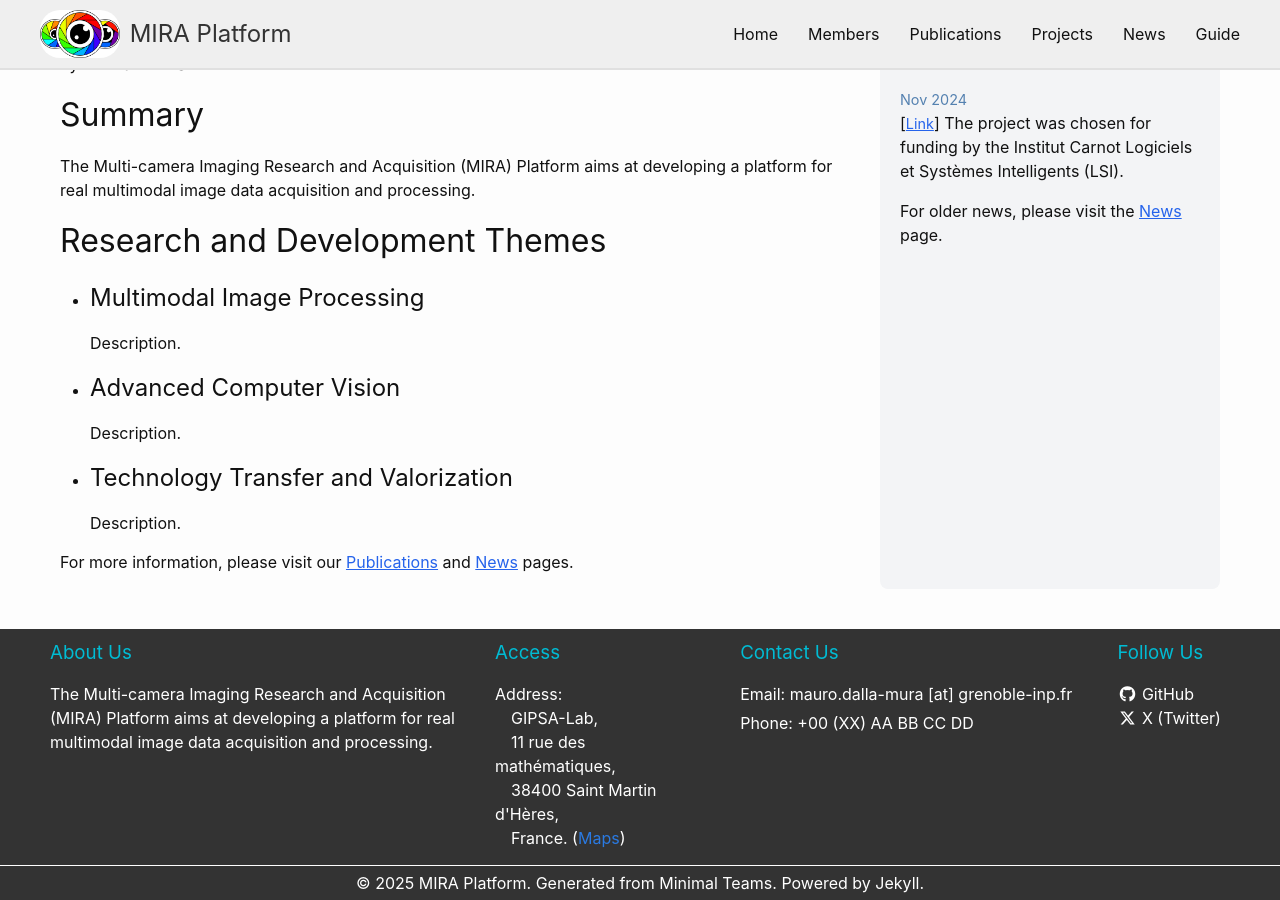
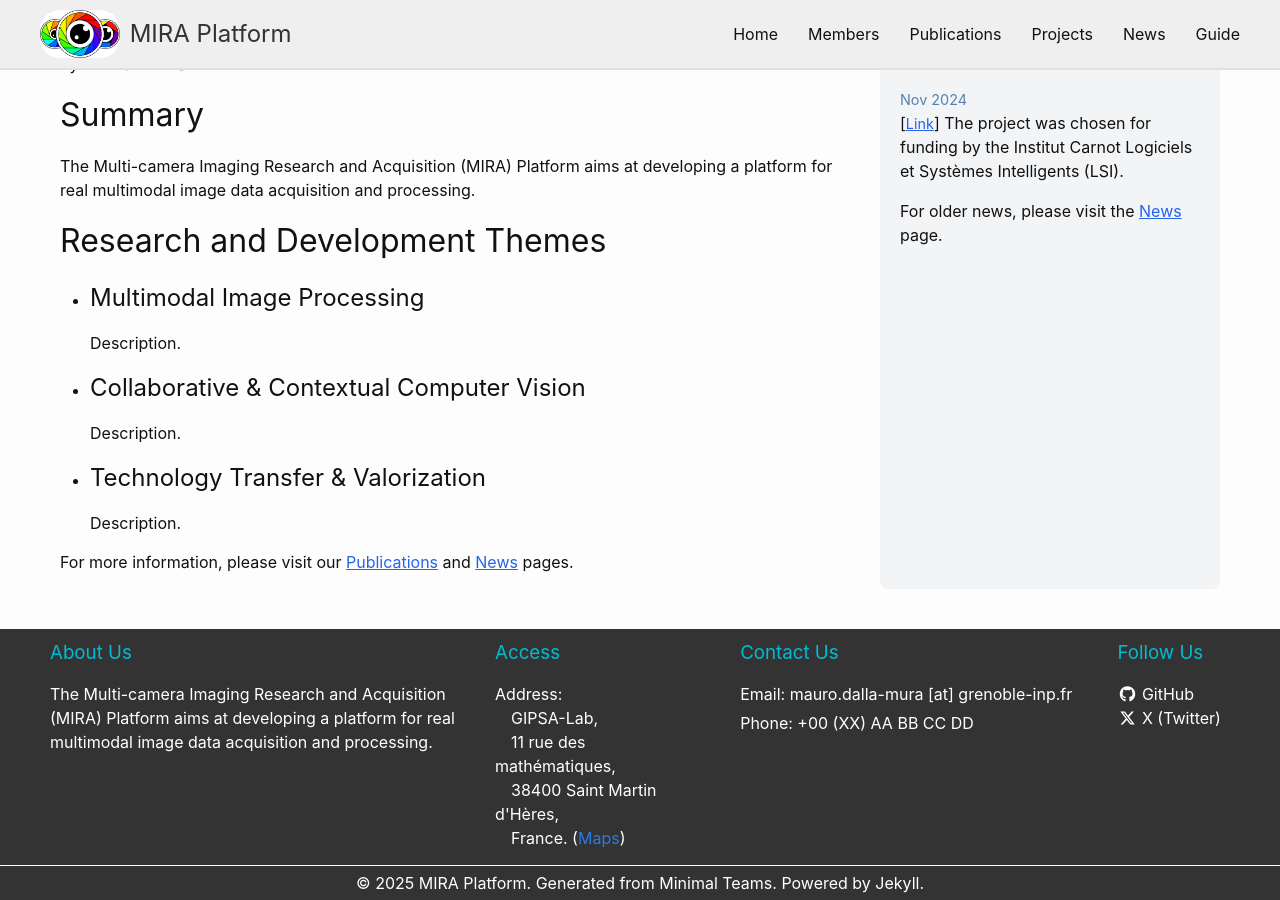
Before and after one commit to mira-imaging/mira-imaging.github.io, a Jekyll site: the page built from _pages_navbar/home.html, in a window 1280 px wide and 900 px high, scrolled down 591 px. Built offline with Jekyll 4.4.1, drawn with Linux system fonts in a browser that asks for light colours.

Commit message:
modify home page

```diff
--- a/_pages_navbar/home.html
+++ b/_pages_navbar/home.html
@@ -31,13 +31,13 @@ permalink: /
         </p>
     </li>
     <li>
-        <h2>Advanced Computer Vision</h2>
+        <h2>Collaborative & Contextual Computer Vision</h2>
         <p>
             Description.
         </p>
     </li>
     <li>
-        <h2>Technology Transfer and Valorization</h2>
+        <h2>Technology Transfer & Valorization</h2>
         <p>
             Description.
         </p>
```
